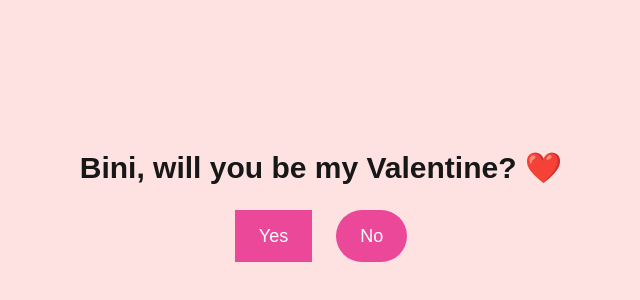
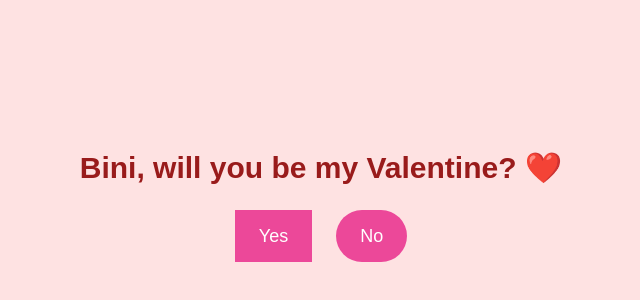
Before and after one commit to 9945mn/Valentine, a Next.js app: page /valentine in a window 1280 px wide. Shown: the part 194-494 px from the top of the page, without its empty margins (319-959 px from the left). Built offline with nearby package versions, Linux system fonts and the light colour scheme.

Commit message:
Fix speed

```diff
--- a/app/valentine/page.tsx
+++ b/app/valentine/page.tsx
@@ -22,7 +22,7 @@ export default function ValentineProposal(): JSX.Element {
       {!accepted ? (
         <>
           <motion.h1
-            className="text-3xl font-bold mb-6"
+            className="text-3xl font-bold mb-6 text-red-800"
             initial={{ scale: 0 }}
             animate={{ scale: 1 }}
             transition={{ duration: 0.5 }}
@@ -39,11 +39,11 @@ export default function ValentineProposal(): JSX.Element {
             <motion.button
               className="bg-pink-500 hover:bg-pink-600 text-white px-6 py-3 text-lg rounded-full"
               animate={{ x: noButtonPosition }}
-              transition={{ type: "spring", stiffness: 100 }}
+              transition={{ type: "spring", stiffness: 300, damping: 10 }} // Faster movement
               onMouseEnter={moveNoButton}
             >
               No
-            </motion.button>
+  </motion.button>
           </div>
         </>
       ) : (
```
